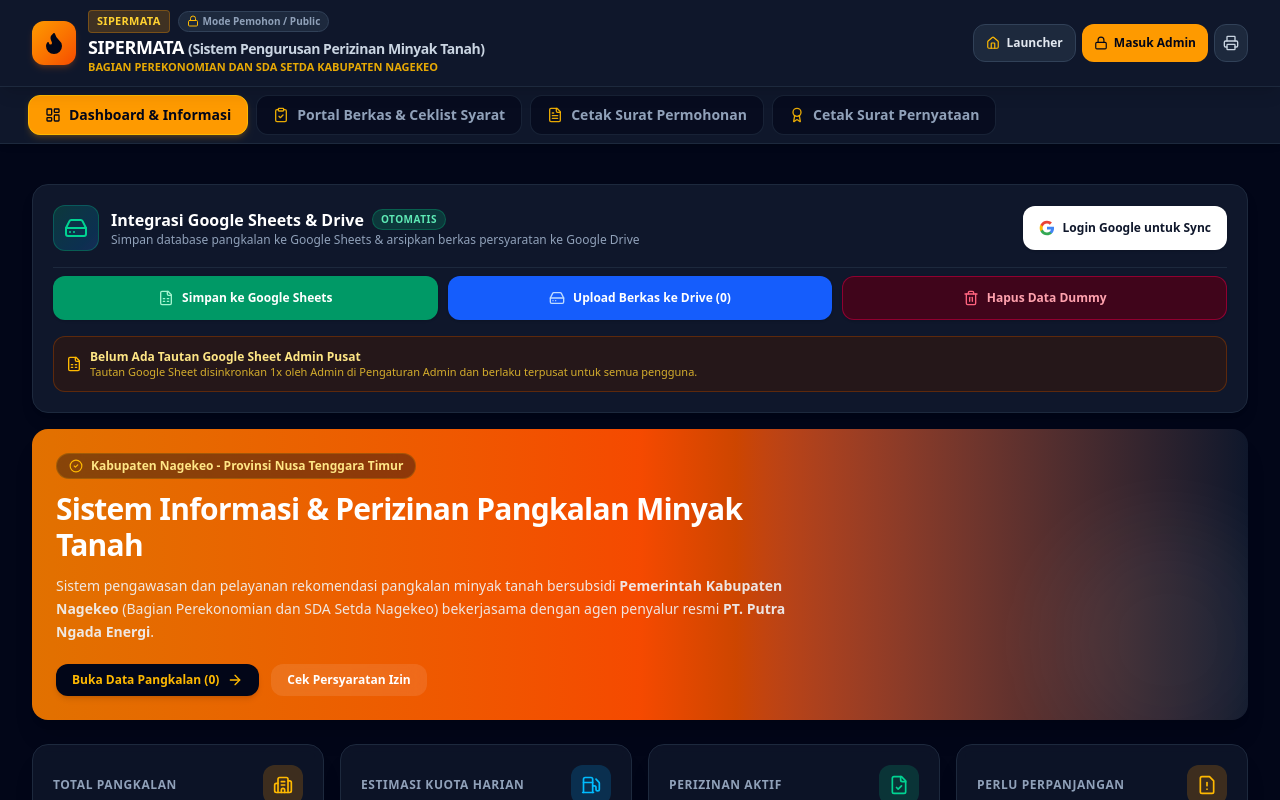
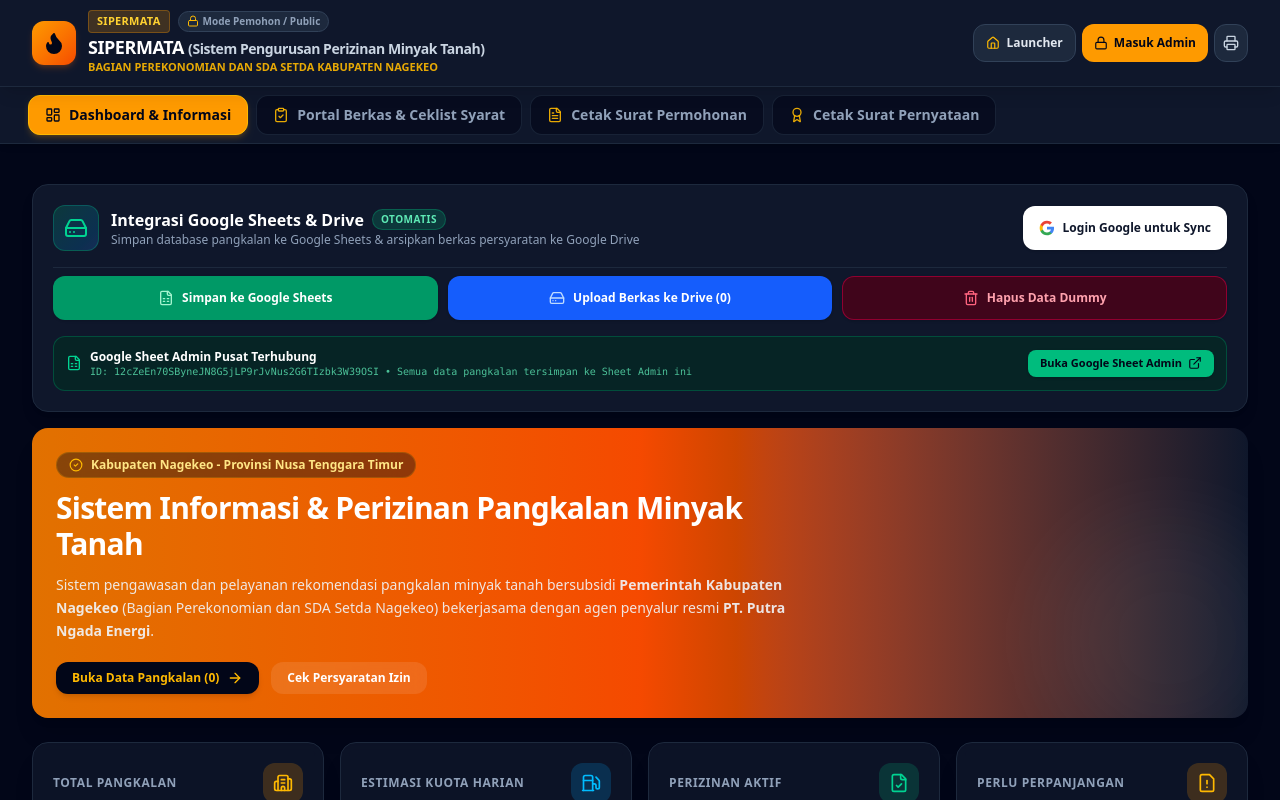
Before and after one commit to djogovancy549-svg/migas, a React (Vite) app: page / in a window 1280 px wide. Both pictures are taken after a click on the element 249 px from the left and 538 px from the top of the page. Shown: the top 800 px of the page. Built offline with nearby package versions, Linux system fonts and the light colour scheme; no server answers.

Commit message:
feat: set default Google Sheet configuration
Introduce DEFAULT_ADMIN_SHEET constants to ensure data synchronization defaults to the primary administrative spreadsheet when no local override is configured.

```diff
--- a/src/components/AdminSettingsView.tsx
+++ b/src/components/AdminSettingsView.tsx
@@ -26,6 +26,7 @@
   MapPin
 } from 'lucide-react';
 import { Pangkalan, UploadedDocument, AgenCompany, HetKecamatan } from '../types';
+import { DEFAULT_ADMIN_SHEET_ID, DEFAULT_ADMIN_SHEET_URL } from '../data/pangkalanData';
 import { safeLocalStorage } from '../lib/storage';
 import { exportToGoogleSheets, uploadFileToGoogleDrive } from '../lib/googleDriveSheetsService';
 
@@ -104,11 +105,11 @@
   const [newAgenPJ, setNewAgenPJ] = useState('');
 
   const [sheetId, setSheetId] = useState<string | null>(() => {
-    return safeLocalStorage.getItem('pne_nagekeo_google_sheet_id');
+    return safeLocalStorage.getItem('pne_nagekeo_google_sheet_id') || DEFAULT_ADMIN_SHEET_ID;
   });
 
   const [sheetUrl, setSheetUrl] = useState<string | null>(() => {
-    return safeLocalStorage.getItem('pne_nagekeo_google_sheet_url');
+    return safeLocalStorage.getItem('pne_nagekeo_google_sheet_url') || DEFAULT_ADMIN_SHEET_URL;
   });
 
   const [connectedAdminEmail, setConnectedAdminEmail] = useState<string | null>(() => {
--- a/src/components/GoogleSyncBar.tsx
+++ b/src/components/GoogleSyncBar.tsx
@@ -11,6 +11,7 @@
   uploadFileToGoogleDrive,
 } from '../lib/googleDriveSheetsService';
 import { Pangkalan, UploadedDocument } from '../types';
+import { DEFAULT_ADMIN_SHEET_ID, DEFAULT_ADMIN_SHEET_URL } from '../data/pangkalanData';
 import { FileSpreadsheet, HardDrive, LogIn, LogOut, CheckCircle2, Loader2, ExternalLink, AlertCircle, Trash2 } from 'lucide-react';
 
 import { safeLocalStorage } from '../lib/storage';
@@ -35,17 +36,17 @@
   const [isSyncingDrive, setIsSyncingDrive] = useState<boolean>(false);
 
   const [sheetUrl, setSheetUrl] = useState<string | null>(() => {
-    return safeLocalStorage.getItem('pne_nagekeo_google_sheet_url');
+    return safeLocalStorage.getItem('pne_nagekeo_google_sheet_url') || DEFAULT_ADMIN_SHEET_URL;
   });
   const [sheetId, setSheetId] = useState<string | null>(() => {
-    return safeLocalStorage.getItem('pne_nagekeo_google_sheet_id');
+    return safeLocalStorage.getItem('pne_nagekeo_google_sheet_id') || DEFAULT_ADMIN_SHEET_ID;
   });
 
   // Keep sheetId/sheetUrl updated in real-time if changed in Admin settings
   useEffect(() => {
     const handleStorageChange = () => {
-      setSheetId(safeLocalStorage.getItem('pne_nagekeo_google_sheet_id'));
-      setSheetUrl(safeLocalStorage.getItem('pne_nagekeo_google_sheet_url'));
+      setSheetId(safeLocalStorage.getItem('pne_nagekeo_google_sheet_id') || DEFAULT_ADMIN_SHEET_ID);
+      setSheetUrl(safeLocalStorage.getItem('pne_nagekeo_google_sheet_url') || DEFAULT_ADMIN_SHEET_URL);
     };
 
     window.addEventListener('storage', handleStorageChange);
--- a/src/data/pangkalanData.ts
+++ b/src/data/pangkalanData.ts
@@ -36,6 +36,9 @@
   },
 ];
 
+export const DEFAULT_ADMIN_SHEET_ID = '12cZeEn70SByneJN8G5jLP9rJvNus2G6TIzbk3W39OSI';
+export const DEFAULT_ADMIN_SHEET_URL = 'https://docs.google.com/spreadsheets/d/12cZeEn70SByneJN8G5jLP9rJvNus2G6TIzbk3W39OSI/edit?gid=0#gid=0';
+
 export const PEMDA_INFO = {
   nama: "PEMERINTAH KABUPATEN NAGEKEO",
   instansi: "BAGIAN PEREKONOMIAN DAN SDA SETDA KABUPATEN NAGEKEO",
--- a/src/lib/googleDriveSheetsService.ts
+++ b/src/lib/googleDriveSheetsService.ts
@@ -1,4 +1,5 @@
 import { Pangkalan, UploadedDocument } from '../types';
+import { DEFAULT_ADMIN_SHEET_ID, DEFAULT_ADMIN_SHEET_URL } from '../data/pangkalanData';
 
 /**
  * Export/Sync Pangkalan List to Google Sheets
@@ -10,7 +11,7 @@
   allowCreateNewIfMissing: boolean = false
 ): Promise<{ spreadsheetId: string; spreadsheetUrl: string }> {
   try {
-    let spreadsheetId = existingSheetId;
+    let spreadsheetId = existingSheetId || DEFAULT_ADMIN_SHEET_ID;
 
     // 1. If no sheet ID, check if allowed to create new (Admin only)
     if (!spreadsheetId) {
```
